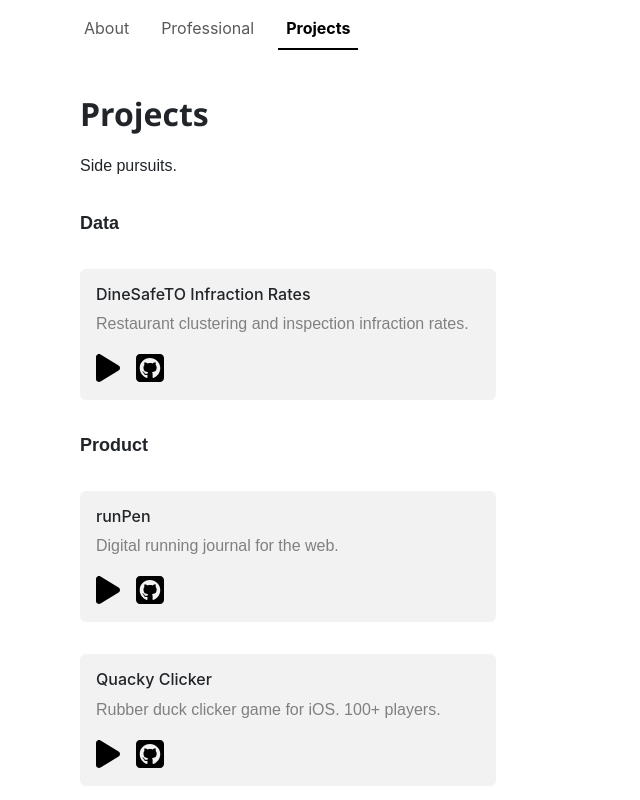
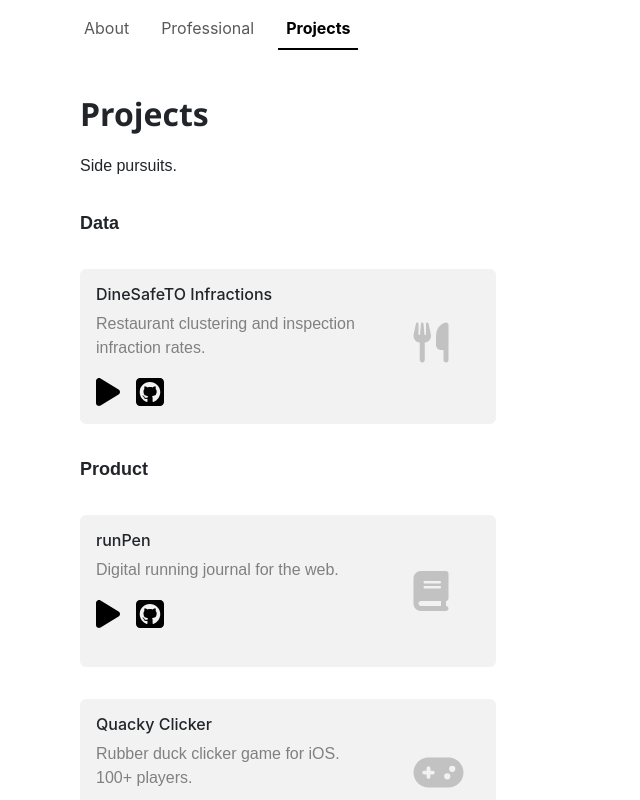
Before and after one commit to dgutkin/personal-website, a React (Create React App) app: page /projects in a window 1280 px wide. Shown: the whole page, without its empty margins (0-640 px from the left). Built offline with nearby package versions, Linux system fonts and the light colour scheme.

Commit message:
Add project icons

```diff
--- a/src/pages/Projects.js
+++ b/src/pages/Projects.js
@@ -6,6 +6,9 @@ import Card from 'react-bootstrap/Card';
 import { FontAwesomeIcon } from '@fortawesome/react-fontawesome'
 import { faPlay } from '@fortawesome/free-solid-svg-icons'
 import { faSquareGithub } from '@fortawesome/free-brands-svg-icons'
+import { faUtensils } from '@fortawesome/free-solid-svg-icons'
+import { faBook } from '@fortawesome/free-solid-svg-icons'
+import { faGamepad } from '@fortawesome/free-solid-svg-icons'
 
 import '../styles/App.css';
 import '../styles/Projects.css';
@@ -30,7 +33,9 @@ function Projects() {
                     <Card className="project-card">
 
                         <Card.Body>
-                            <Card.Title>DineSafeTO Infraction Rates</Card.Title>
+                            <Row>
+                            <Col>
+                                <Card.Title>DineSafeTO Infractions</Card.Title>
                                 <Card.Text>
                                     Restaurant clustering and inspection infraction rates.
                                 </Card.Text>
@@ -42,6 +47,11 @@ function Projects() {
                                         <FontAwesomeIcon icon={faSquareGithub} size="2xl"/>
                                     </a>
                                 </div>
+                            </Col>
+                            <Col xs={3} className="project-logo">
+                                <FontAwesomeIcon icon={faUtensils} style={{color: "#c2c2c2"}}/>
+                            </Col>
+                            </Row>
                         </Card.Body>
                     </Card>
 
@@ -58,6 +68,8 @@ function Projects() {
                     <Card className="project-card">
 
                         <Card.Body>
+                            <Row>
+                            <Col>
                                 <Card.Title>runPen</Card.Title>
                                 <Card.Text>
                                     Digital running journal for the web.
@@ -70,13 +82,21 @@ function Projects() {
                                         <FontAwesomeIcon icon={faSquareGithub} size="2xl"/>
                                     </a>
                                 </div>
+                            </Col>
+                            <Col xs={3} className="project-logo">
+                                <FontAwesomeIcon icon={faBook} style={{color: "#c2c2c2"}}/>
+                            </Col>
+                            </Row>
                         </Card.Body>
+
                     </Card>
 
 
                     <Card className="project-card project-card-non-first">
 
                         <Card.Body>
+                            <Row>
+                            <Col>
                                 <Card.Title>Quacky Clicker</Card.Title>
                                 <Card.Text>
                                     Rubber duck clicker game for iOS. 100+ players.
@@ -89,6 +109,11 @@ function Projects() {
                                         <FontAwesomeIcon icon={faSquareGithub} size="2xl"/>
                                     </a>
                                 </div>
+                            </Col>
+                            <Col xs={3} className="project-logo">
+                                <FontAwesomeIcon icon={faGamepad} style={{color: "#c2c2c2"}}/>
+                            </Col>
+                            </Row>
                         </Card.Body>
                     </Card>
                 </Col>
--- a/src/styles/Projects.css
+++ b/src/styles/Projects.css
@@ -58,6 +58,14 @@
     padding-left: 1rem;
 }
 
+.project-logo {
+    scale: 2.5;
+    padding-top: 3rem;
+    padding-bottom: 3rem;
+    padding-right: 1.5rem;
+    padding-left: 2.5rem;
+}
+
 @media (max-width: 35rem) {
     .projects-container {
         width: 100vw;
```
Lines whose indentation alone changed are shown as unchanged.
